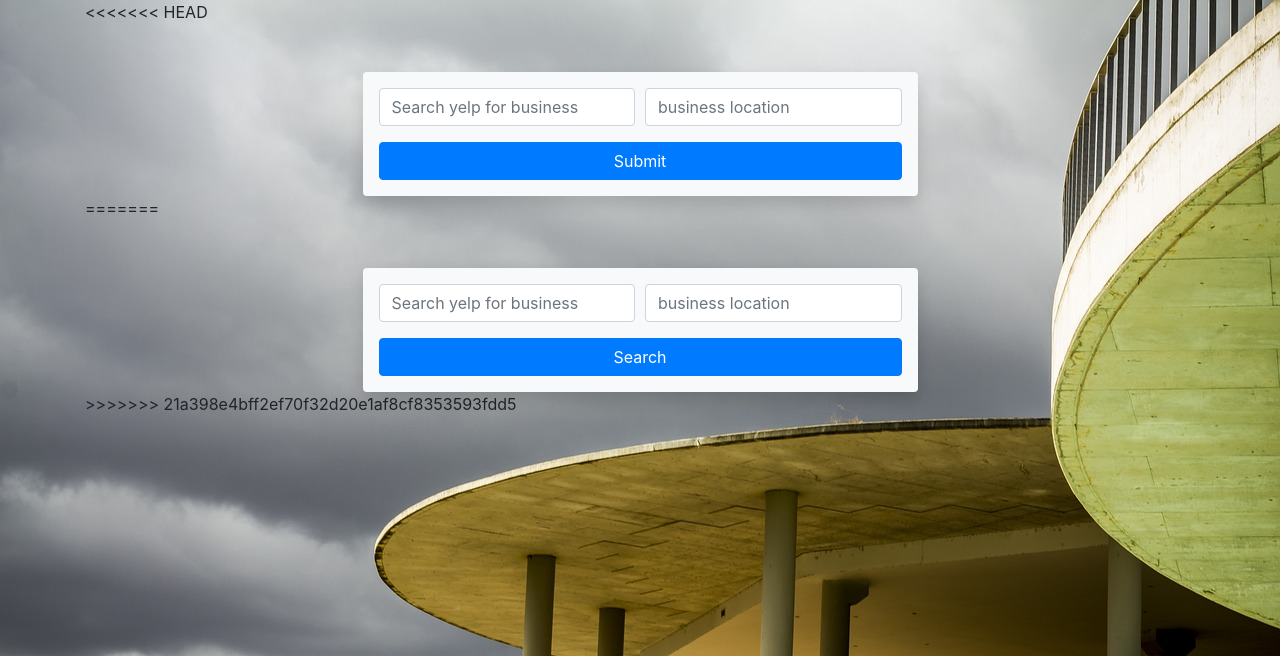
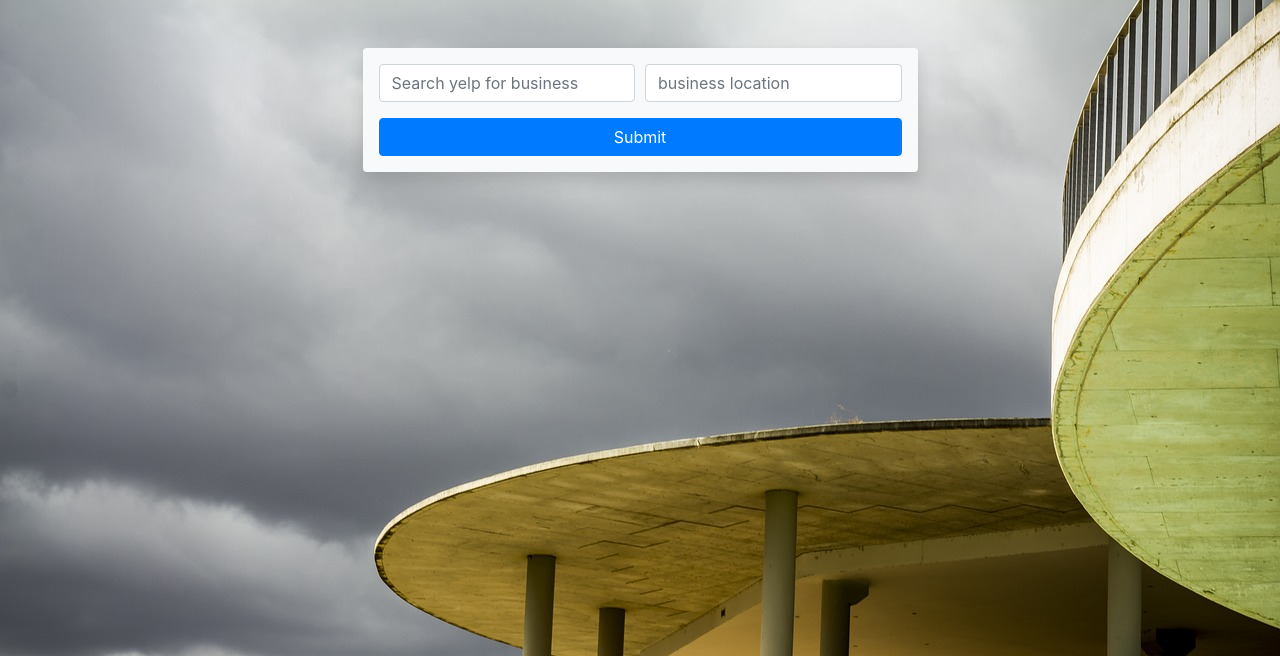
Before and after one commit to ManpreetKaur1213/ring, a PHP site: page /views/search.php in a window 1280 px wide. Shown: the top 656 px of the page. Run offline with PHP 8.4, Linux system fonts and the light colour scheme.

Commit message:
[wip] draft

```diff
--- a/views/curl.php
+++ b/views/curl.php
@@ -5,22 +5,23 @@
 	if (isset($_GET['term'], $_GET['location'])) {
 		$term = $_GET['term'];
 		$location = $_GET['location'];
-		$query = http_build_query(array('term' =>$term , 'location'=>$location));
+		$total = 11;
+		$limit = 2;
 
-/*$city_names = array(
-    'delhi',
-    'mumbai',
-    'kolkata',
-    'chennai'
-);
-$city_query = http_build_query(array('city' => $city_names),());*/
+		if (isset($_GET['currentpage'])) {
+            $currentpage = intval($_GET['currentpage']);
+        } else {
+            $currentpage = 1;
+        }
 
+    $offset = ($currentpage-1) * $limit;
+
+    $total_pages = ceil($total / $limit);
+
+    $query = http_build_query(array('term' =>$term , 'location'=>$location , 'offset'=>$offset,'limit'=>$limit));
 
 
 	  $api_url="https://api.yelp.com/v3/businesses/search?".$query;
-
-	// echo $api_url;
-
 
       $api_secret="M-UrVIi40m-K31av-glzYU0GAW6z58ZSdDAq3FYX4npIotIofOfcsSiudwY-nnkVNERUj9DIw5nAqNqYbsMdq5gh9Wtynmd3Wyyh4KaBafxZypfWksHuST9V-0CiXnYx";
 
@@ -35,7 +36,11 @@ $city_query = http_build_query(array('city' => $city_names),());*/
     curl_setopt($ch, CURLOPT_HTTPHEADER, array('Content-Type: application/json' , 'Authorization: bearer M-UrVIi40m-K31av-glzYU0GAW6z58ZSdDAq3FYX4npIotIofOfcsSiudwY-nnkVNERUj9DIw5nAqNqYbsMdq5gh9Wtynmd3Wyyh4KaBafxZypfWksHuST9V-0CiXnYx'));
 
  		$result = curl_exec($ch);
+ 		$data=json_decode($result, true);
 
+ 		for ($i=1; $i < $total_pages; $i++) {
+ 			echo "<a href=/views/search.php?term=".$_GET['term']."&location=".$_GET['location']."&currentpage=".$i.">".$i."</a>";
+ 		};
 
  		curl_close($ch);
 	};
--- a/views/search.php
+++ b/views/search.php
@@ -1,5 +1,5 @@
 <!DOCTYPE html>
-<<<<<<< HEAD
+
  <html>
    <?php include 'header.php' ?>
    <?php include_once 'curl.php' ?>
@@ -25,43 +25,14 @@
 
      if ($result != NULL) {
 
-    $data=json_decode($result,true);
+
     foreach($data['businesses'] as $business){
         echo $business['name']."</br>";
-        echo "<img src=".$business['image_url']." />";
-        echo "<hr class='col-12'>";
+        echo "<img src=".$business['image_url']." />"."</br>";
       }
      }
+
      ?>
 
-
-
-   </body>
- </html>
-=======
-<html>
-  <?php include 'header.php' ?>
-
-  <body class="container" style="background-image: url('../assets/images/sky.jpg');background-repeat: no-repeat;background-size: cover;">
-
-    <form class="col-6 offset-3 mt-5 bg-light rounded shadow p-3">
-      <div class="form-row">
-        <div class="form-group col-6">
-          <label for="term" class="sr-only">Term</label>
-          <input type="text" class="form-control" id="term" placeholder="Search yelp for business" required="">
-        </div>
-        <div class="form-group col-6">
-          <label for="location" class="sr-only">Another label</label>
-          <input type="text" class="form-control" id="location" placeholder="business location" required="">
-        </div>
-      </div>
-
-      <button type="submit" class="btn btn-primary btn-block">Search</button>
-    </form>
-
-</body>
-
-
-  </body>
+ </body>
 </html>
->>>>>>> 21a398e4bff2ef70f32d20e1af8cf8353593fdd5
```
Lines whose indentation alone changed are shown as unchanged.
